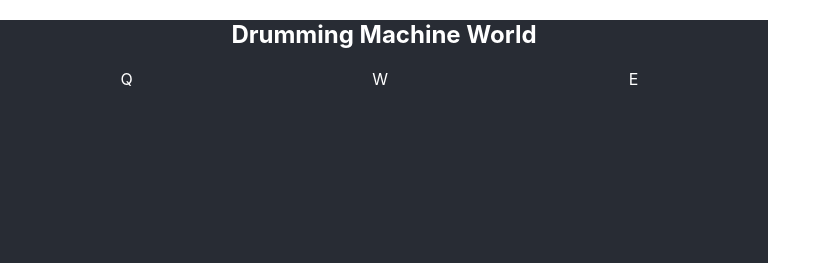
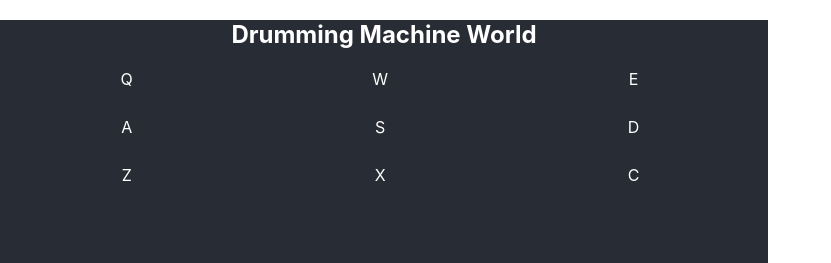
Before and after one commit to XLpacman805/drum-machine, a React (Create React App) app: page / in a window 1280 px wide. Shown: the top 263 px of the page, without its empty margins (0-831 px from the left). Built offline with nearby package versions, Linux system fonts and the light colour scheme.

Commit message:
Created columns and rows

```diff
--- a/src/DrumMachine.css
+++ b/src/DrumMachine.css
@@ -8,7 +8,7 @@
   .grid-container {
       display: grid;
       grid-template-columns: repeat(3,33%);
-      grid-template-rows: repeat(3, 33%);
+      grid-template-rows: repeat(3, 80%);
   }
 
   .grid-item-one {
@@ -25,3 +25,33 @@
       grid-column: 3 / 3;
       grid-row: 1;
   }
+
+  .grid-item-four {
+    grid-column: 1 / 1;
+    grid-row: 2;
+}
+
+  .grid-item-five {
+    grid-column: 2 / 2;
+    grid-row: 2;
+  }
+
+  .grid-item-six {
+    grid-column: 3 / 3;
+    grid-row: 2;
+}
+
+.grid-item-seven {
+  grid-column: 1 / 1;
+  grid-row: 3;
+}
+
+.grid-item-eight {
+  grid-column: 2 / 2;
+  grid-row: 3;
+}
+
+.grid-item-nine {
+  grid-column: 3 / 3;
+  grid-row: 3;
+}
--- a/src/DrumMachine.js
+++ b/src/DrumMachine.js
@@ -15,6 +15,14 @@ class DrumMachine extends React.Component {
                     <div className="grid-item-one">Q</div>
                     <div className="grid-item-two">W</div>
                     <div className="grid-item-three">E</div>
+
+                    <div className="grid-item-four">A</div>
+                    <div className="grid-item-five">S</div>
+                    <div className="grid-item-six">D</div>
+
+                    <div className="grid-item-seven">Z</div>
+                    <div className="grid-item-eight">X</div>
+                    <div className="grid-item-nine">C</div>
                 </div>
             </div>
          );
```
